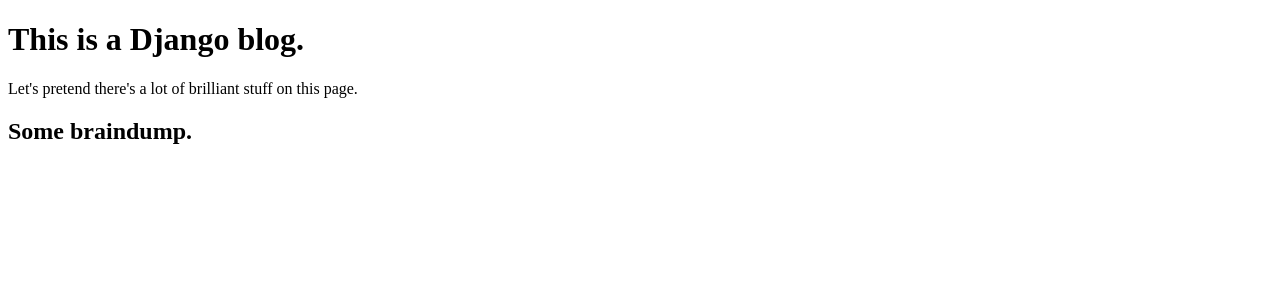
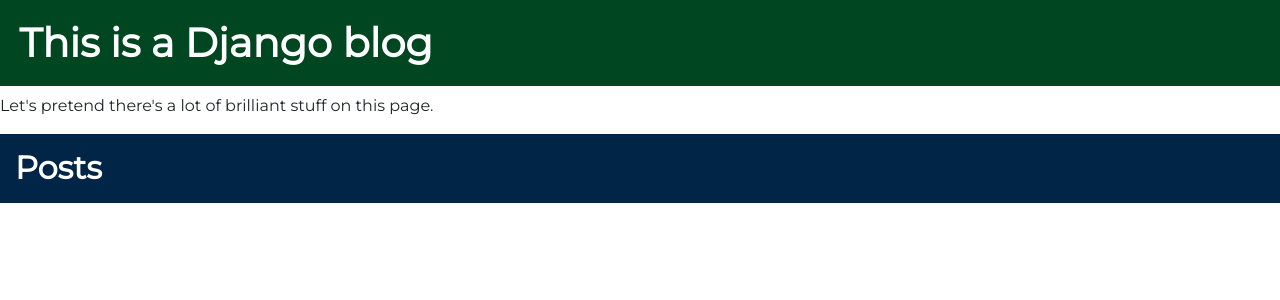
Before and after one commit to aasthas97/django-girls-workshop, a Django app: page / in a window 1280 px wide. Shown: the top 300 px of the page. Run offline with Django 3.2, Linux system fonts and the light colour scheme; data that the repository does not hold is empty.

Commit message:
Add some styling

```diff
--- /dev/null
+++ b/blog/static/css/blog.css
@@ -0,0 +1,30 @@
+body,
+::before,
+::after {
+  font-family: "Montserrat";
+}
+
+h1 {
+  background-color: #004621;
+  color: white;
+  padding: 1.2rem;
+  font-weight: bold;
+}
+
+h2 {
+  color: white;
+  background-color: #002546;
+  padding: 15px;
+  font-weight: bold;
+}
+
+.blogpost {
+  margin: 1.2em;
+}
+
+.post-title {
+    color: #460025;
+    font-weight: bold;
+    text-decoration: underline;
+    padding: 10px 0 10px 0;
+}
--- a/blog/templates/blog/post_list.html
+++ b/blog/templates/blog/post_list.html
@@ -1,23 +1,34 @@
+{% load static %}
 <!DOCTYPE html>
 <html lang="en">
   <head>
-    <meta charset="UTF-8">
-    <meta name="viewport" content="width=device-width, initial-scale=1.0">
+    <meta charset="UTF-8" />
+    <meta name="viewport" content="width=device-width, initial-scale=1.0" />
+    <link
+      rel="stylesheet"
+      href="https://cdn.jsdelivr.net/npm/bootstrap@5.1.3/dist/css/bootstrap.min.css"
+      integrity="sha384-1BmE4kWBq78iYhFldvKuhfTAU6auU8tT94WrHftjDbrCEXSU1oBoqyl2QvZ6jIW3"
+      crossorigin="anonymous"
+    />
+    <link
+      rel="stylesheet"
+      href="https://fonts.googleapis.com/css?family=Montserrat&subset=latin,latin-ext"
+    />
+    <link rel="stylesheet" href="{% static 'css/blog.css' %}" />
     <title>Posts</title>
   </head>
   <body>
-    <h1>This is a Django blog.</h1>
+    <h1>This is a Django blog</h1>
     <p>Let's pretend there's a lot of brilliant stuff on this page.</p>
 
-    <h2>Some braindump.</h2>
-    <p>
+    <h2>Posts</h2>
     {% for post in posts %}
-        <article>
-        <time>published: {{ post.published_date }}</time>
-        <h3>{{ post.title }}</h3>
+    <article class="blogpost">
+      <time class="date">published: {{ post.published_date }}</time>
+      <h3 class="post-title">{{ post.title }}</h3>
+      <p>written by: {{ post.author }}</p>
       <p>{{ post.text|linebreaksbr }}</p>
     </article>
     {% endfor %}
-    </p>
   </body>
 </html>
```
Lines whose indentation alone changed are shown as unchanged.
